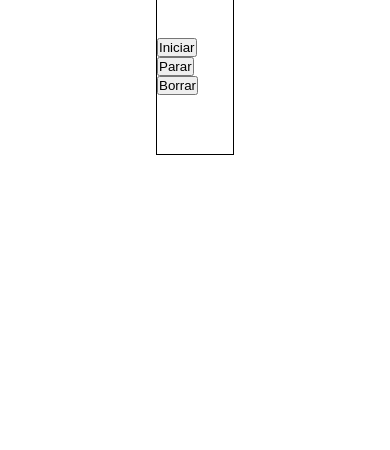
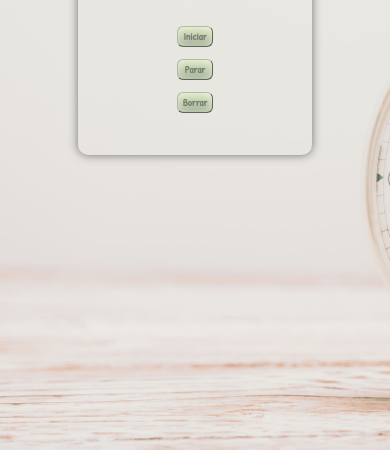
Before and after one commit to fedekrenn/cronometro, a plain HTML site: page index.html in a window 390 px wide. Shown: the part 394-844 px from the top of the page. Drawn offline with Linux system fonts and the light colour scheme.

Commit message:
Estilos y README.md

```diff
--- /dev/null
+++ b/css/style.css
@@ -0,0 +1,82 @@
+@import url('https://fonts.googleapis.com/css2?family=Patrick+Hand&display=swap');
+
+* {
+    margin: 0;
+    padding: 0;
+    box-sizing: border-box;
+    font-family: 'Patrick Hand', cursive;
+}
+
+main {
+    height: 100vh;
+    display: flex;
+    font-size: 35px;
+}
+
+body {
+    background-image: url('../img/vintage-clock.jpg');
+    background-size: cover;
+    background-repeat: no-repeat;
+    background-position: center;
+    height: 100vh;
+}
+
+.cronometer {
+    display: flex;
+    min-width: 25vw;
+    height: 30vh;
+    margin: auto;
+    flex-direction: column;
+    align-items: center;
+    justify-content: space-evenly;
+    border-radius: 10px;
+    box-shadow: 0 0 10px 0 rgba(0, 0, 0, 0.5);
+}
+
+button {
+    font-size: 13px;
+    border-width: 1px;
+    padding: 10px 20px;
+    color: #757d6f;
+    border-color: #b2b8ad;
+    font-weight: bold;
+    border-top-left-radius: 6px;
+    border-top-right-radius: 6px;
+    border-bottom-left-radius: 6px;
+    border-bottom-right-radius: 6px;
+    box-shadow: inset 0px 0px 14px -3px #f2fadc;
+    text-shadow: inset 0px 1px 0px #ced9bf;
+    background: linear-gradient(#dbe6c4, #9ba892);
+
+}
+
+button:hover {
+    background: linear-gradient(#9ba892, #dbe6c4);
+}
+
+@media (max-width: 975px) {
+    .cronometer {
+        min-width: 40vw;
+    }
+
+    button {
+        font-size: 10px;
+        padding: 5px 10px;
+    }
+}
+
+@media (max-width: 430px) {
+    .cronometer {
+        min-width: 60vw;
+    }
+
+    button {
+        padding: 3px 5px;
+        margin: 6px;
+    }
+
+    .btn-container {
+        display: flex;
+        flex-direction: column;
+    }
+}
--- a/index.html
+++ b/index.html
@@ -6,7 +6,7 @@
     <meta http-equiv="X-UA-Compatible" content="IE=edge">
     <meta name="viewport" content="width=device-width, initial-scale=1.0">
     <link rel="shortcut icon" href="./img/reloj.svg" type="image/x-icon">
-    <link rel="stylesheet" href="./style.css">
+    <link rel="stylesheet" href="./css/style.css">
     <title>Cronómetro hecho con vanilla JS</title>
 </head>
 
@@ -16,14 +16,14 @@
             <div class="time-container">
                 <span id="minutos">00</span>:<span id="segundos">00</span>
             </div>
-            <div>
+            <div class="btn-container">
                 <button id="inicio">Iniciar</button>
                 <button id="stop">Parar</button>
                 <button id="delete">Borrar</button>
             </div>
             </divc>
     </main>
-    <script src="./script.js"></script>
+    <script src="./js/script.js"></script>
 </body>
 
 </html>
--- a/style.css
+++ /dev/null
@@ -1,22 +0,0 @@
-*{
-    margin: 0;
-    padding: 0;
-    box-sizing: border-box;
-}
-
-main{
-    height: 100vh;
-    display: flex;
-
-}
-
-.cronometer{
-    display: flex;
-    width: 20vw;
-    height: 30vh;
-    margin: auto;
-    flex-direction: column;
-    align-items: center;
-    justify-content: space-evenly;
-    border: 1px solid black;
-}
```
Also changed, not shown: img/vintage-clock.jpg (added), js/script.js (renamed from script.js), 1 other file.
